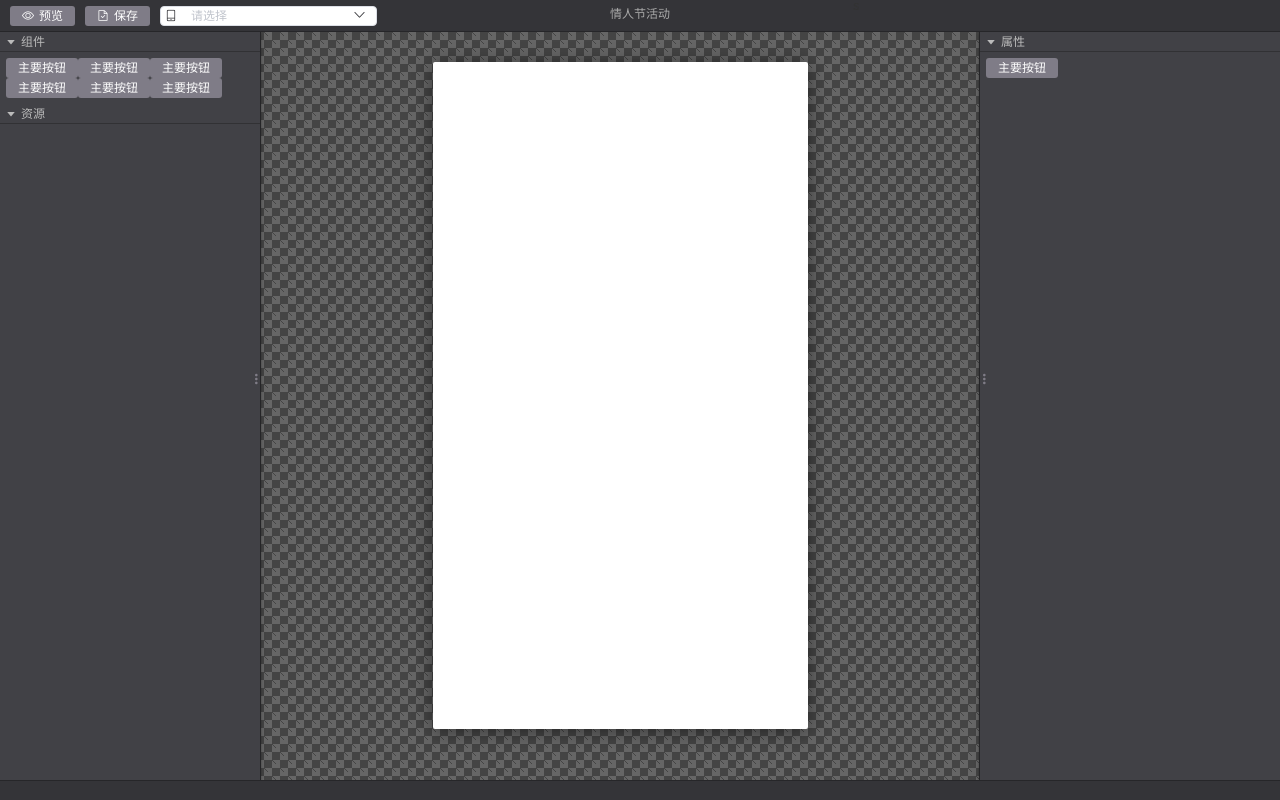
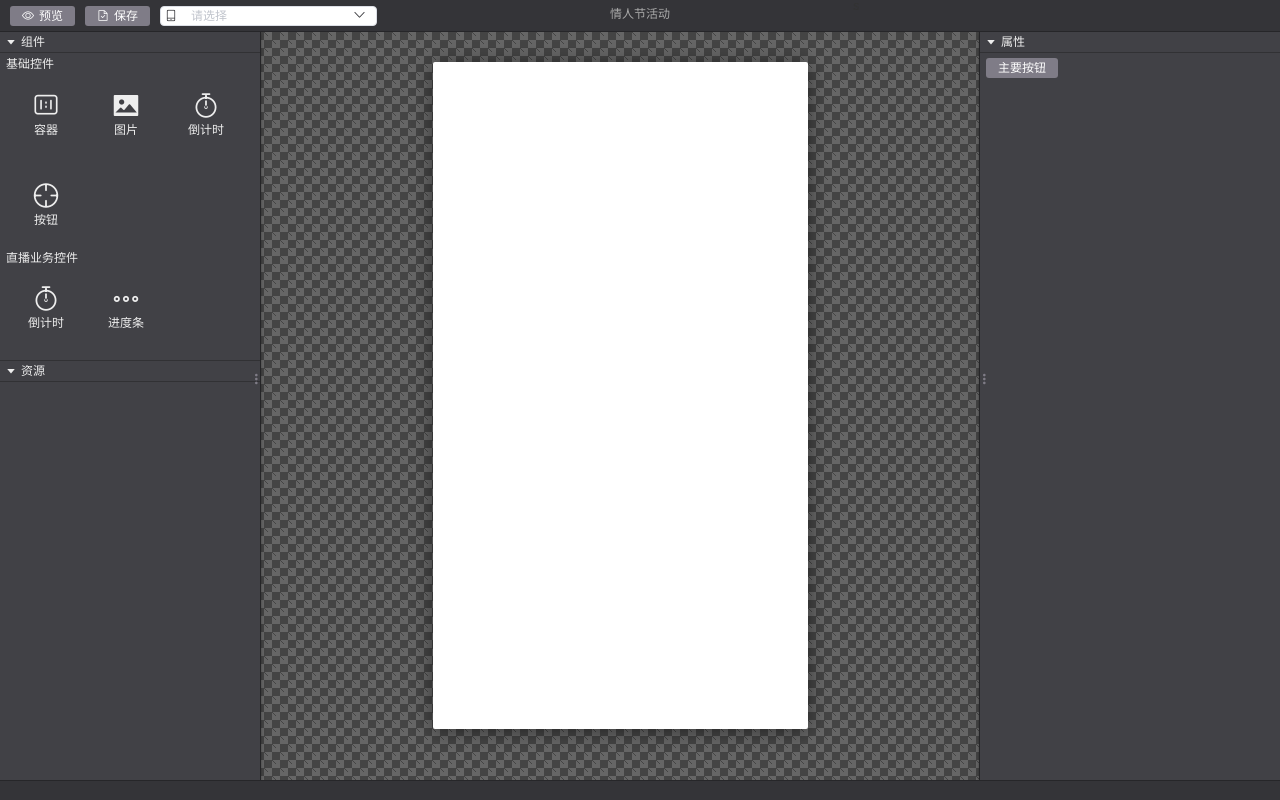
Before and after one commit to PEDx/BannerMan, a Vue app: page /editor in a window 1280 px wide. Built offline with nearby package versions, Linux system fonts and the light colour scheme.

Commit message:
控件列表样式

```diff
--- a/src/components/attributeBar.vue
+++ b/src/components/attributeBar.vue
@@ -6,7 +6,7 @@
       </div>
       <div class="title">{{ title }}</div>
     </div>
-    <div ref="content" :style="{height: `${contentHeight}px`}" class="content">
+    <div ref="content" :style="{maxHeight: `${contentHeight}px`}" class="content">
       <div class="pad">
         <slot></slot>
       </div>
@@ -46,7 +46,8 @@ export default {
   height: 20px;
   width: 100%;
   line-height: 20px;
-  border-bottom: 1px solid #313134;
+  // border-bottom: 1px solid #313134;
+  outline: 1px solid #313134;
   box-sizing: border-box;
   padding: 0 5px;
   overflow: hidden;
@@ -75,7 +76,7 @@ export default {
 }
 .content {
   overflow: hidden;
-  transition: height 0.2s;
+  transition: max-height 0.2s;
   .pad {
     padding: 6px;
   }
--- a/src/editor/container/index.vue
+++ b/src/editor/container/index.vue
@@ -84,7 +84,7 @@ export default {
   position: relative;
   overflow: hidden;
   height: 100%;
-  color: #bbb;
+  color: #eee;
   font-size: 12px;
 }
 .left,
--- a/src/editor/container/leftPanel.vue
+++ b/src/editor/container/leftPanel.vue
@@ -1,24 +1,24 @@
 <template>
   <div class="right-panel">
     <attribute-bar title="组件">
-      <div ref="compList" class="list" style="overflow: hidden">
-        <div class="item">
-          <el-button type="primary">主要按钮</el-button>
+      <div class="box">
+        <div
+          v-for="(val, idx) in widgets"
+          ref="groupBox"
+          :key="idx"
+          class="group"
+          style="overflow: hidden"
+        >
+          <div class="group-title">{{ val.groupName }}</div>
+          <div
+            v-for="(item, index) in val.items"
+            :key="index"
+            class="widget"
+            style="overflow: hidden"
+          >
+            <i :class="item.icon"></i>
+            <p>{{ item.name }}</p>
           </div>
-        <div class="item">
-          <el-button type="primary">主要按钮</el-button>
-        </div>
-        <div class="item">
-          <el-button type="primary">主要按钮</el-button>
-        </div>
-        <div class="item">
-          <el-button type="primary">主要按钮</el-button>
-        </div>
-        <div class="item">
-          <el-button type="primary">主要按钮</el-button>
-        </div>
-        <div class="item">
-          <el-button type="primary">主要按钮</el-button>
         </div>
       </div>
     </attribute-bar>
@@ -28,35 +28,104 @@
 <script>
 import Sortable from "sortablejs";
 import attributeBar from "../../components/attributeBar";
+const widgets = [
+  {
+    group: "BASICS",
+    groupName: "基础控件",
+    items: [
+      {
+        name: "容器",
+        widgetName: "List",
+        widget: "",
+        icon: "el-icon-c-scale-to-original"
+      },
+      {
+        name: "图片",
+        widgetName: "List",
+        widget: "",
+        icon: "el-icon-picture"
+      },
+      {
+        name: "倒计时",
+        widgetName: "List",
+        widget: "",
+        icon: "el-icon-timer"
+      },
+      {
+        name: "按钮",
+        widgetName: "List",
+        widget: "",
+        icon: "el-icon-aim"
+      }
+    ]
+  },
+  {
+    group: "LIVE",
+    groupName: "直播业务控件",
+    items: [
+      {
+        name: "倒计时",
+        widgetName: "List",
+        widget: "",
+        icon: "el-icon-timer"
+      },
+      {
+        name: "进度条",
+        widgetName: "List",
+        widget: "",
+        icon: "el-icon-more-outline"
+      }
+    ]
+  }
+];
 export default {
   components: {
     "attribute-bar": attributeBar
   },
+  data() {
+    return {
+      widgets
+    };
+  },
   mounted() {
     this.$nextTick(() => {
-      new Sortable(this.$refs.compList, {
+      this.$refs.groupBox.forEach(val => {
+        new Sortable(val, {
           group: {
             name: "shared",
             pull: "clone", // To clone: set pull to 'clone'
             put: false
           },
+          draggable: "div.widget",
           sort: false,
           animation: 150
+        });
       });
     });
   }
 };
 </script>
 <style lang="scss" scoped>
-.right-panel,
-.list {
+.right-panel {
   height: 100%;
 }
-.item {
+.group-title {
+  user-select: none;
+}
+.widget {
   float: left;
-  // width: 30px;
-  // height: 30px;
-  // background-color: aquamarine;
-  // margin-right: 5px;
+  width: 80px;
+  height: 90px;
+  text-align: center;
+  box-sizing: border-box;
+  padding-top: 20px;
+  cursor: pointer;
+  i {
+    font-size: 28px;
+  }
+  p {
+    padding: 4px;
+    user-select: none;
+  }
 }
 </style>
--- a/src/editor/container/viewport.vue
+++ b/src/editor/container/viewport.vue
@@ -15,7 +15,8 @@ export default {
     this.$nextTick(() => {
       new Sortable(this.$refs.content, {
         group: "shared",
-        animation: 150
+        animation: 150,
+        sort: false
       });
     });
   },
```
Lines whose indentation alone changed are shown as unchanged.
